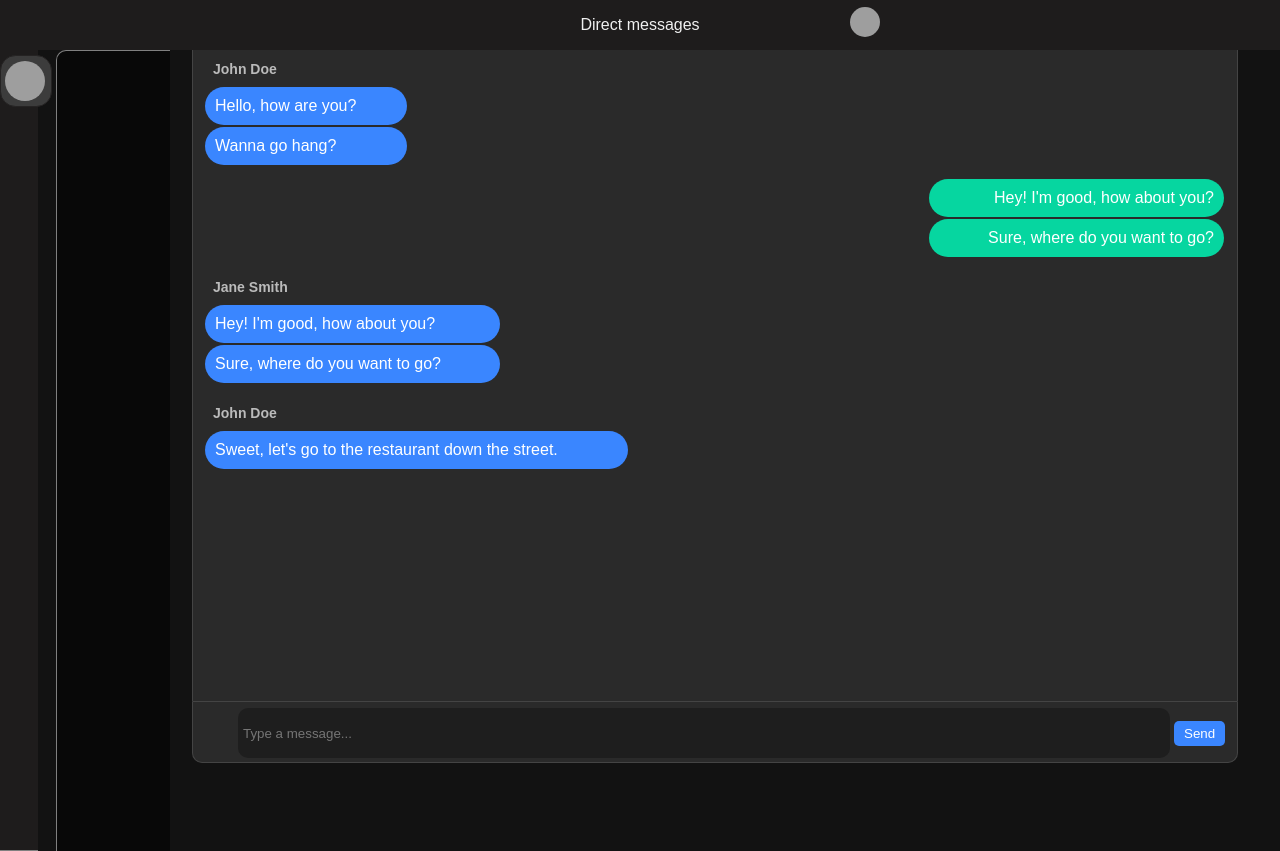
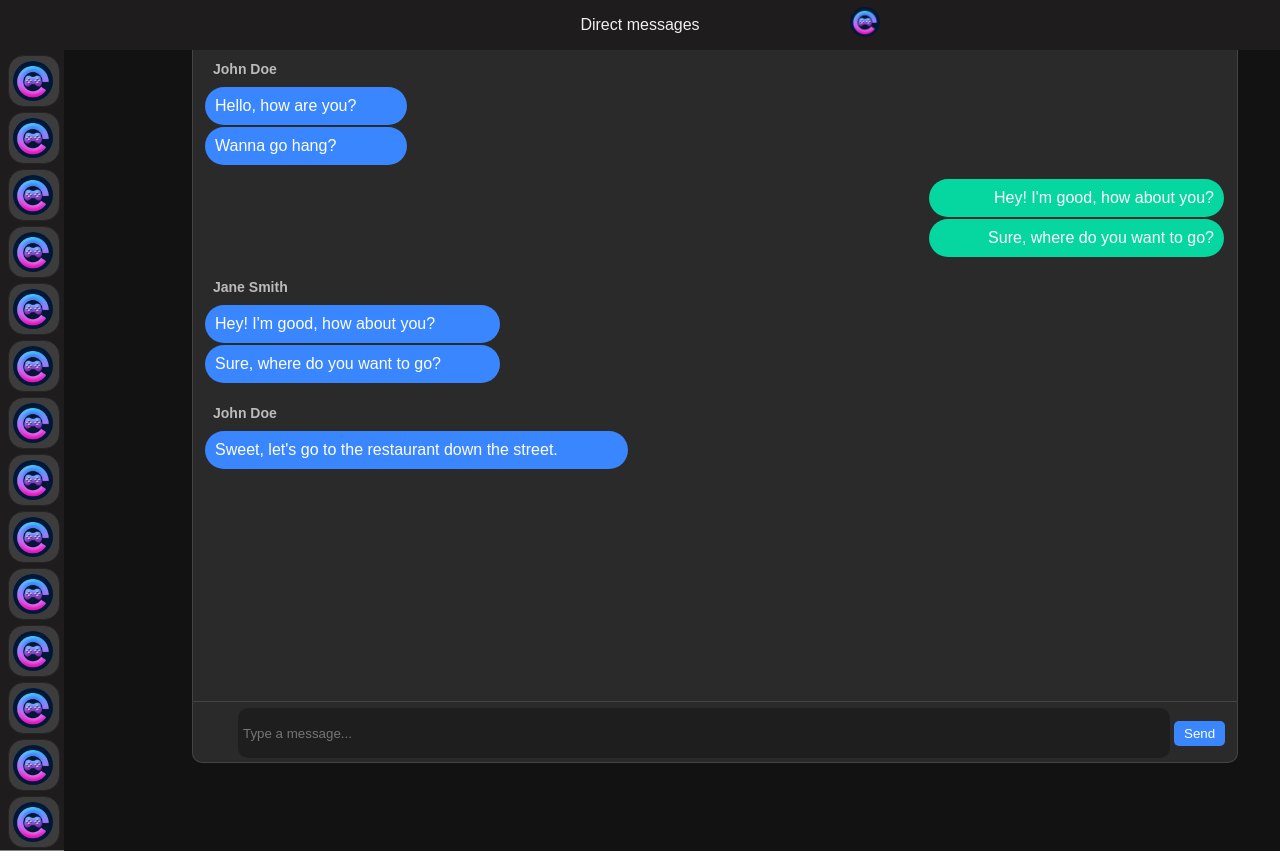
Before and after one commit to georgeoriginal/group_work, a FastAPI app: page / in a window 1280 px wide. Run offline with FastAPI, Linux system fonts and the light colour scheme; grey boxes are pictures that could not be loaded.

Commit message:
scrollable server bar

```diff
--- a/serverHostCommands.txt
+++ b/serverHostCommands.txt
@@ -1,5 +1,5 @@
 სერვერის დაწება
-py -m uvicorn server:app --host 0.0.0.0 --port 8000
+py -m uvicorn server:app --host 0.0.0.0 --port 25565
 
 ტუნნელის გაყვანა
-cloudflared tunnel --url http://localhost:8000
+cloudflared tunnel --url http://localhost:25565
--- a/static/style.css
+++ b/static/style.css
@@ -18,11 +18,8 @@ body {
     font-family: Arial, Helvetica, sans-serif;
     color: #f0f0f0;
     height: 100vh;
-
+    overflow: hidden;
 }
-
-
-
 
 #chat {
     width: 100%;
@@ -32,7 +29,7 @@ body {
     background-color: #2a2a2a;
     border-top-right-radius: 10px;
     border-top-left-radius: 10px;
-    scrollbar-width: thin;
+    scrollbar-width: none;
     border-left: 1px solid #444;
     border-right: 1px solid #444;
     border-top: 1px solid #444;
@@ -132,7 +129,7 @@ button:hover {
 .servers{
     height: 100%;
     position: absolute;
-    width: 3%;
+    width: 5%;
     top: 50px;
     left: 0;
     background-color: #1e1c1c;
@@ -140,18 +137,17 @@ button:hover {
     border-left: #2a2a2a;
     border-top: #2a2a2a;
     border-right: #2a2a2a;
+    overflow-y: auto;
+    scrollbar-width: none;
 }
 
 .scroller{
-    height: 100%;
+    height: 80%;
     width: 8.8%;
     top: 50px;
     position: absolute;
     left: 56px;
-    background-color: #080808;
-    border-top: grey 1px solid;
-    overflow-y: scroll;
-    border-left: grey 1px solid;
+    overflow-y: auto;
     border-top-left-radius: 10px;
 
 
@@ -168,6 +164,7 @@ button:hover {
     width: 50px;
     height: 50px;
     margin-top: 5px;
+    margin-left: 12%;
 
 }
 
--- a/templates/index.html
+++ b/templates/index.html
@@ -53,8 +53,70 @@
 
     <div class="servers">
         <div  class="direct" >
-            <img src="./53.png" >
+            <img src="../static/logo.png" >
         </div>
+        <div  class="direct" >
+            <img src="../static/logo.png" >
+        </div>
+        <div  class="direct" >
+            <img src="../static/logo.png" >
+        </div>
+        <div  class="direct" >
+            <img src="../static/logo.png" >
+        </div>
+        <div  class="direct" >
+            <img src="../static/logo.png" >
+        </div>
+        <div  class="direct" >
+            <img src="../static/logo.png" >
+        </div>
+        <div  class="direct" >
+            <img src="../static/logo.png" >
+        </div>
+        <div  class="direct" >
+            <img src="../static/logo.png" >
+        </div>
+        <div  class="direct" >
+            <img src="../static/logo.png" >
+        </div>
+        <div  class="direct" >
+            <img src="../static/logo.png" >
+        </div>
+        <div  class="direct" >
+            <img src="../static/logo.png" >
+        </div>
+        <div  class="direct" >
+            <img src="../static/logo.png" >
+        </div>
+
+        <div  class="direct" >
+            <img src="../static/logo.png" >
+        </div>
+        <div  class="direct" >
+            <img src="../static/logo.png" >
+        </div>
+        <div  class="direct" >
+            <img src="../static/logo.png" >
+        </div>
+        <div  class="direct" >
+            <img src="../static/logo.png" >
+        </div>
+        <div  class="direct" >
+            <img src="../static/logo.png" >
+        </div>
+        <div  class="direct" >
+            <img src="../static/logo.png" >
+        </div>
+        <div  class="direct" >
+            <img src="../static/logo.png" >
+        </div>
+        <div  class="direct" >
+            <img src="../static/logo.png" >
+        </div>
+        <div  class="direct" >
+            <img src="../static/logo.png" >
+        </div>
+
     </div>
 
 
@@ -65,6 +127,7 @@
     <div class="add_server">
 
     </div>
+
     </div>
     <div class="scroller" >
 
@@ -72,7 +135,7 @@
 
     </div>
     <div class="upper">
-        <p> <img src="./53.png">Direct messages</p>
+        <p> <img src="../static/logo.png">Direct messages</p>
     </div>
 </body>
 </html>
```
Also changed, not shown: static/logo.png (renamed from logo.png).
